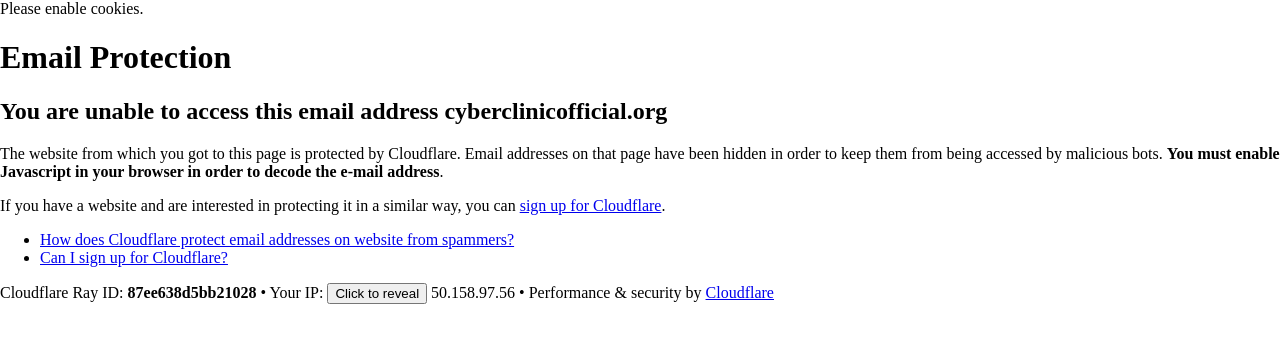
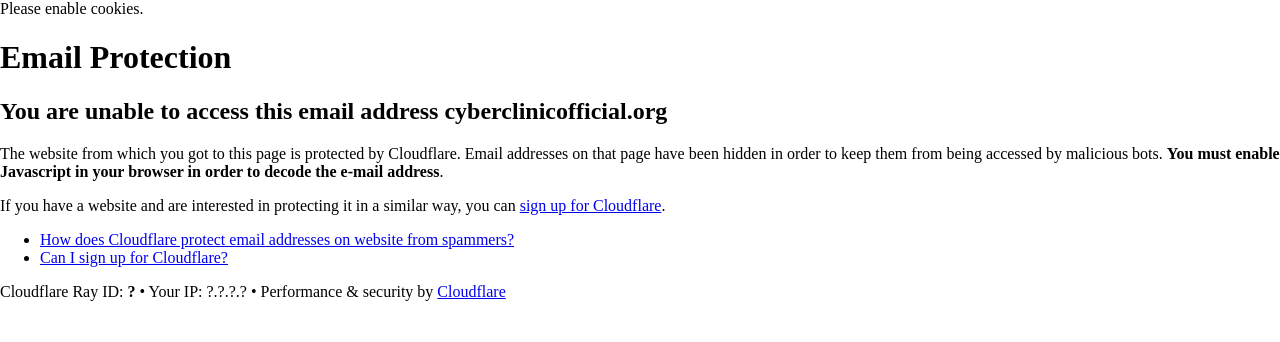
Before and after one commit to UNLV-Cyber-Clinic/external-website, a plain HTML site: page cdn-cgi/l/email-protection.html in a window 1280 px wide. Drawn offline with Linux system fonts and the light colour scheme.

Commit message:
Added missing files

```diff
--- a/cdn-cgi/l/email-protection.html
+++ b/cdn-cgi/l/email-protection.html
@@ -64,12 +64,12 @@
 
       <div class="cf-error-footer cf-wrapper w-240 lg:w-full py-10 sm:py-4 sm:px-8 mx-auto text-center sm:text-left border-solid border-0 border-t border-gray-300">
   <p class="text-13">
-    <span class="cf-footer-item sm:block sm:mb-1">Cloudflare Ray ID: <strong class="font-semibold">87ee638d5bb21028</strong></span>
+    <span class="cf-footer-item sm:block sm:mb-1">Cloudflare Ray ID: <strong class="font-semibold">?</strong></span>
     <span class="cf-footer-separator sm:hidden">&bull;</span>
     <span id="cf-footer-item-ip" class="cf-footer-item hidden sm:block sm:mb-1">
       Your IP:
-      <button type="button" id="cf-footer-ip-reveal" class="cf-footer-ip-reveal-btn">Click to reveal</button>
-      <span class="hidden" id="cf-footer-ip">50.158.97.56</span>
+      <!--<button type="button" id="cf-footer-ip-reveal" class="cf-footer-ip-reveal-btn">Click to reveal</button>-->
+      <span class="hidden" id="cf-footer-ip">?.?.?.?</span>
       <span class="cf-footer-separator sm:hidden">&bull;</span>
     </span>
     <span class="cf-footer-item sm:block sm:mb-1"><span>Performance &amp; security by</span> <a rel="noopener noreferrer" href="https://www.cloudflare.com/5xx-error-landing" id="brand_link" target="_blank">Cloudflare</a></span>
```
Also changed, not shown: wp-content/uploads/2022/08/4252b5d33de33c969b15273f15eb2346.png (added), wp-content/uploads/2022/09/Cyber_Clinic_logo_FINAL_BIG_C-150x150.png (added), wp-content/uploads/2023/12/shutterstock_2381551119.jpg-e1703747449615.webp (added), wp-content/uploads/2024/02/download-e1707450320825.webp (added), 1 other file.
